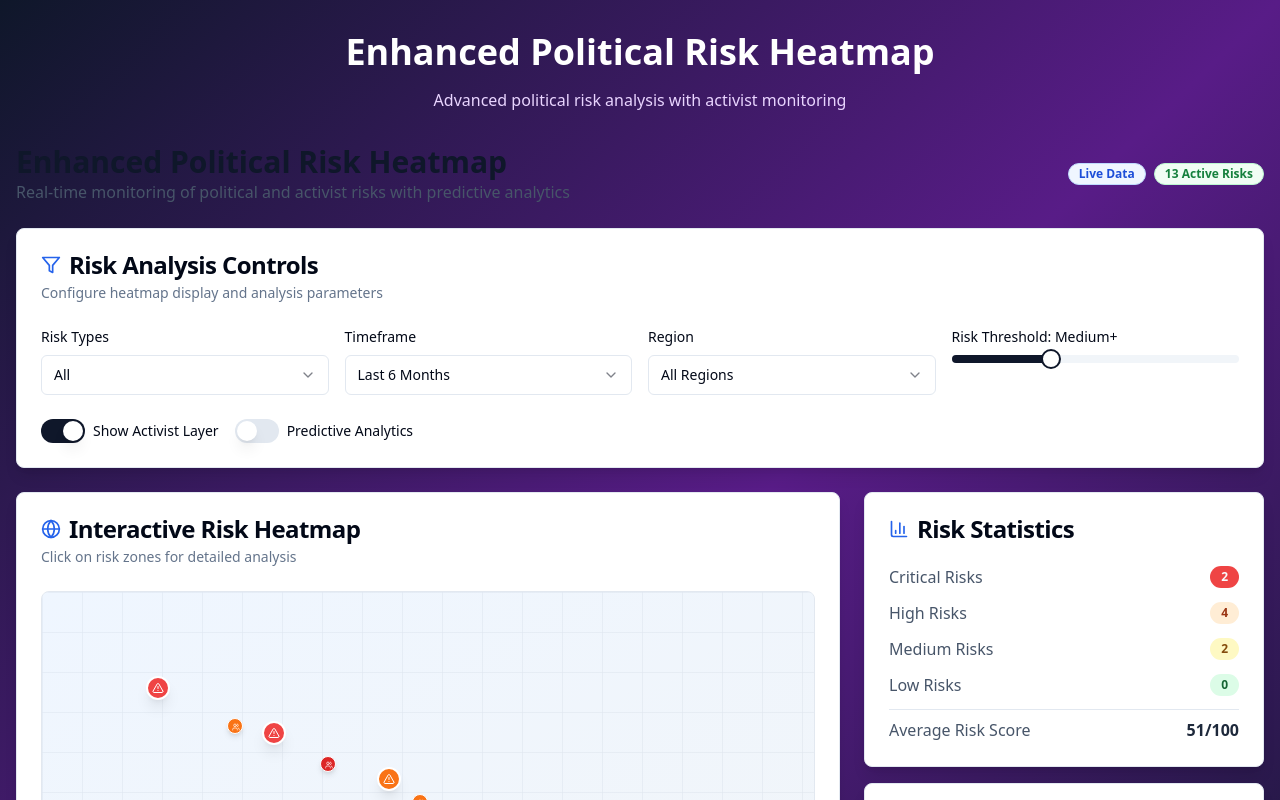
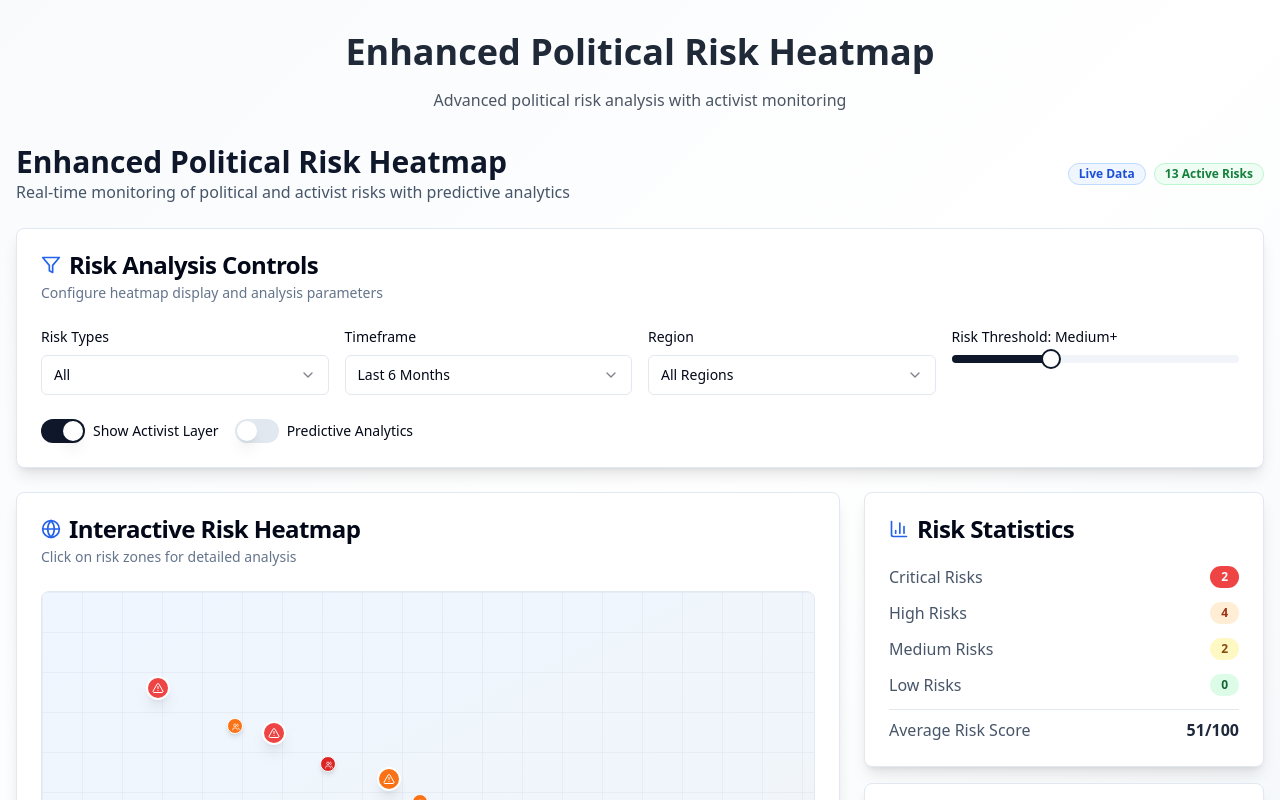
Before and after one commit to bcromer77/rhis, a Next.js app: page /political-risk-heatmap in a window 1280 px wide. Shown: the top 800 px of the page. Built offline with nearby package versions, Linux system fonts and the light colour scheme.

Commit message:
Fix background colors on political risk heatmap

```diff
--- a/app/political-risk-heatmap/page.tsx
+++ b/app/political-risk-heatmap/page.tsx
@@ -4,11 +4,11 @@ import { EnhancedPoliticalRiskHeatmap } from "@/components/enhanced-political-ri
 
 export default function PoliticalRiskHeatmapPage() {
   return (
-    <div className="min-h-screen bg-gradient-to-br from-slate-900 via-purple-900 to-slate-900">
+    <div className="min-h-screen bg-gradient-to-br from-slate-50 via-white to-slate-100 text-gray-800">
       <div className="container mx-auto px-4 py-8">
         <div className="text-center mb-8">
-          <h1 className="text-4xl font-bold text-white mb-4">Enhanced Political Risk Heatmap</h1>
-          <p className="text-purple-200">Advanced political risk analysis with activist monitoring</p>
+          <h1 className="text-4xl font-bold mb-4">Enhanced Political Risk Heatmap</h1>
+          <p className="text-gray-600">Advanced political risk analysis with activist monitoring</p>
         </div>
         <EnhancedPoliticalRiskHeatmap />
       </div>
```
